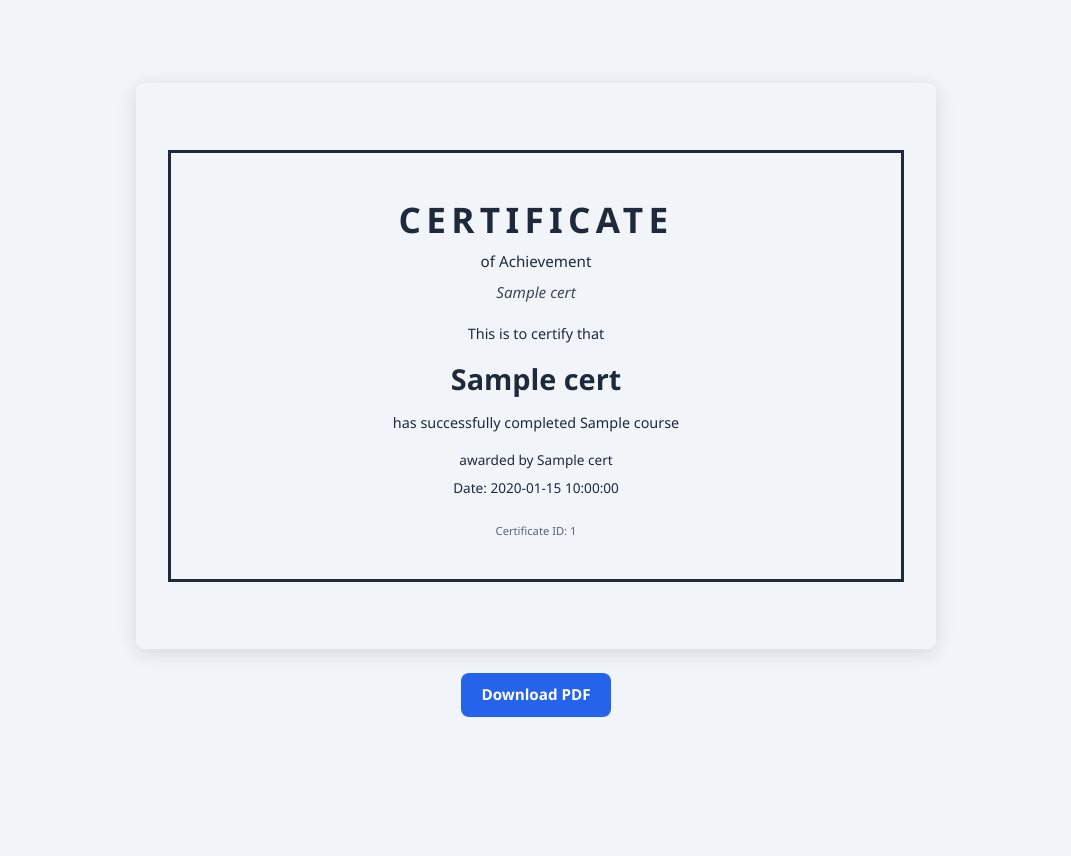
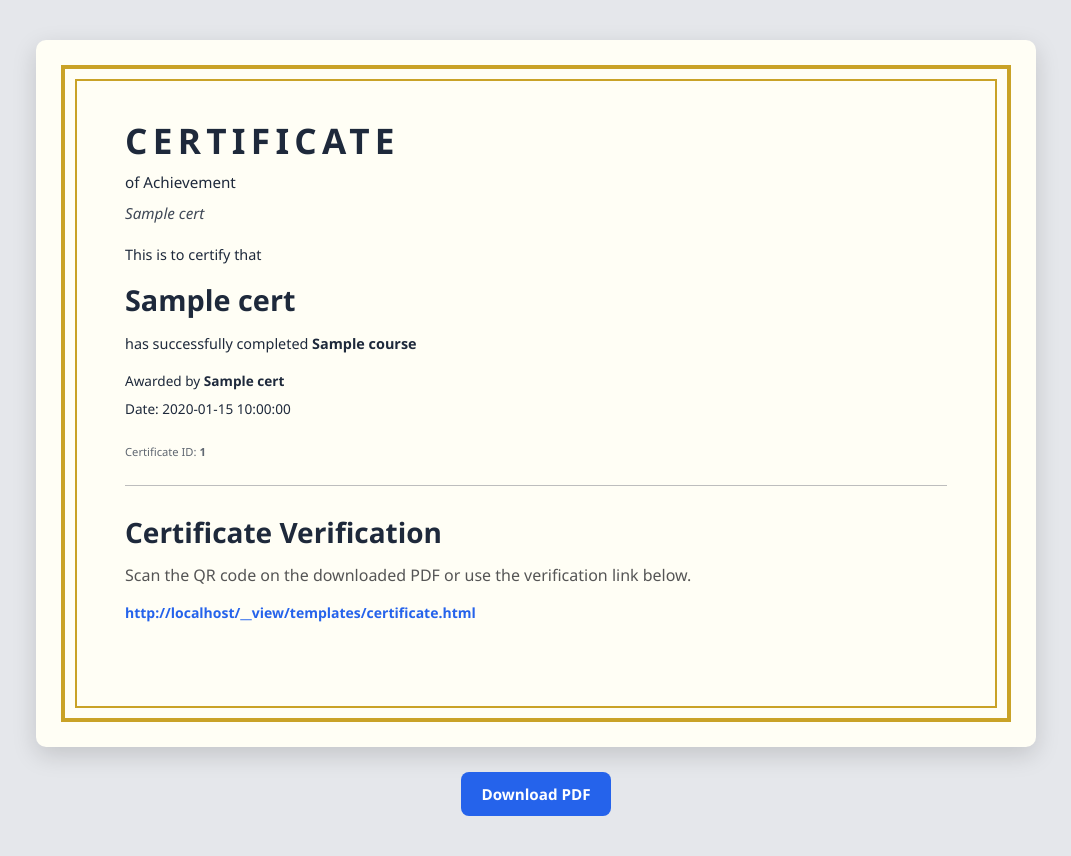
Before and after one commit to manikanta-paramkusham/online-certificate-generator, a Flask app: template templates/certificate.html in a window 1280 px wide. Shown: the whole page, without its empty margins (104-1175 px from the left). Before the commit the page ends 717 px from the top, so only its background shows below. Run offline with Flask 3, Linux system fonts and the light colour scheme; the template is opened without the code that fills it: most values are stand-ins (such as "Sample title", 1, 10 or a date in 2020).

Commit message:
Added CSV upload and QR code verification feature

```diff
--- a/pdf_gen.py
+++ b/pdf_gen.py
@@ -1,7 +1,10 @@
 import io
+import qrcode
+
 from reportlab.lib import colors
 from reportlab.lib.pagesizes import landscape, A4
 from reportlab.lib.units import inch
+from reportlab.lib.utils import ImageReader
 from reportlab.pdfgen import canvas
 
 TEMPLATES = {
@@ -31,29 +34,53 @@ VALID_TEMPLATES = set(TEMPLATES.keys())
 def completion_text(cert, batch):
     course = (cert.get("course") or "").strip()
     title = (batch.get("title") or "").strip()
+
     if course:
         return f"has successfully completed {course}"
+
     return f"has successfully completed {title}"
 
 
 def generate_pdf(cert, batch):
     buf = io.BytesIO()
+
     w, h = landscape(A4)
+
     c = canvas.Canvas(buf, pagesize=landscape(A4))
 
     template = batch.get("template", "classic")
+
     tpl = TEMPLATES.get(template, TEMPLATES["classic"])
 
+    # Background
     c.setFillColor(tpl["bg"])
     c.rect(0, 0, w, h, fill=1, stroke=0)
 
+    # Border
     margin = 0.5 * inch
+
     c.setStrokeColor(tpl["border"])
     c.setLineWidth(3)
-    c.rect(margin, margin, w - 2 * margin, h - 2 * margin, fill=0, stroke=1)
+    c.rect(
+        margin,
+        margin,
+        w - 2 * margin,
+        h - 2 * margin,
+        fill=0,
+        stroke=1,
+    )
+
     c.setLineWidth(1)
-    c.rect(margin + 8, margin + 8, w - 2 * margin - 16, h - 2 * margin - 16, fill=0, stroke=1)
+    c.rect(
+        margin + 8,
+        margin + 8,
+        w - 2 * margin - 16,
+        h - 2 * margin - 16,
+        fill=0,
+        stroke=1,
+    )
 
+    # Title
     y = h - 1.4 * inch
 
     c.setFillColor(tpl["accent"])
@@ -61,45 +88,120 @@ def generate_pdf(cert, batch):
     c.drawCentredString(w / 2, y, "CERTIFICATE")
 
     y -= 0.5 * inch
+
     c.setFillColor(tpl["subtitle"])
     c.setFont("Helvetica", 14)
     c.drawCentredString(w / 2, y, "of Achievement")
 
+    # Program
     program = (batch.get("title") or "").strip()
     course = (cert.get("course") or "").strip()
+
     if program and course:
         y -= 0.45 * inch
         c.setFont("Helvetica-Oblique", 12)
         c.drawCentredString(w / 2, y, program)
 
+    # Student name
     y -= 0.7 * inch
+
     c.setFont("Helvetica", 13)
     c.drawCentredString(w / 2, y, "This is to certify that")
 
     y -= 0.7 * inch
+
     c.setFillColor(tpl["accent"])
     c.setFont("Helvetica-Bold", 28)
     c.drawCentredString(w / 2, y, cert["student_name"])
 
+    # Completion text
     y -= 0.7 * inch
+
     c.setFillColor(tpl["subtitle"])
     c.setFont("Helvetica", 13)
-    c.drawCentredString(w / 2, y, completion_text(cert, batch))
+    c.drawCentredString(
+        w / 2,
+        y,
+        completion_text(cert, batch)
+    )
 
+    # Company
     y -= 0.6 * inch
+
     c.setFont("Helvetica", 11)
-    c.drawCentredString(w / 2, y, f"awarded by {batch['company_name']}")
+    c.drawCentredString(
+        w / 2,
+        y,
+        f"Awarded by {batch['company_name']}"
+    )
 
+    # Date
     date_str = (cert.get("date") or "").strip()
+
     if date_str:
         y -= 0.6 * inch
-        c.drawCentredString(w / 2, y, f"Date: {date_str}")
+        c.drawCentredString(
+            w / 2,
+            y,
+            f"Date: {date_str}"
+        )
+
+    # Certificate ID
+    c.setFont("Helvetica", 8)
+    c.setFillColor(tpl["subtitle"])
+
+    c.drawCentredString(
+        w / 2,
+        margin + 0.3 * inch,
+        f"Certificate ID: {cert['unique_id']}"
+    )
+
+    # ==========================================
+    # QR CODE
+    # ==========================================
+
+    verification_url = (
+        f"https://online-certificate-generator-8ksx.onrender.com/cert/{cert['unique_id']}"
+    )
+
+    qr = qrcode.QRCode(
+        version=1,
+        box_size=8,
+        border=2,
+    )
+
+    qr.add_data(verification_url)
+    qr.make(fit=True)
+
+    img = qr.make_image(fill_color="black", back_color="white")
+
+    qr_buffer = io.BytesIO()
+    img.save(qr_buffer, format="PNG")
+    qr_buffer.seek(0)
+
+    qr_image = ImageReader(qr_buffer)
+
+    qr_size = 1.2 * inch
+
+    c.drawImage(
+        qr_image,
+        w - margin - qr_size,
+        margin + 0.35 * inch,
+        width=qr_size,
+        height=qr_size,
+    )
 
     c.setFont("Helvetica", 8)
-    c.setFillColor(tpl["subtitle"])
-    c.drawCentredString(w / 2, margin + 0.3 * inch, f"Certificate ID: {cert['unique_id']}")
+
+    c.drawCentredString(
+        w - margin - qr_size / 2,
+        margin + 0.15 * inch,
+        "Scan to Verify",
+    )
 
     c.showPage()
     c.save()
+
     buf.seek(0)
+
     return buf
--- a/static/style.css
+++ b/static/style.css
@@ -100,33 +100,71 @@ td a { color: #2563eb; word-break: break-all; }
 td button { background: none; color: #2563eb; padding: 0.2rem 0.5rem; font-size: 0.8rem; font-weight: 400; }
 
 /* Certificate preview page */
-.cert-page {
-  display: flex;
-  flex-direction: column;
-  align-items: center;
-  justify-content: center;
-  min-height: 100vh;
-  padding: 2rem 1rem;
+.cert-page{
+
+  background:#e5e7eb;
+
+  display:flex;
+
+  flex-direction:column;
+
+  align-items:center;
+
+  justify-content:center;
+
+  min-height:100vh;
+
+  padding:40px;
+}
+.cert-preview{
+  width:min(95vw,1000px);
+  aspect-ratio:1.414/1;
+
+  background:#fffef5;
+
+  border-radius:10px;
+
+  display:flex;
+  justify-content:center;
+  align-items:center;
+
+  padding:25px;
+
+  box-shadow:0 8px 25px rgba(0,0,0,.15);
 }
 
-.cert-preview {
-  width: 100%;
-  max-width: 800px;
-  aspect-ratio: 1.414 / 1;
-  border-radius: 8px;
-  box-shadow: 0 4px 20px rgba(0,0,0,0.12);
-  display: flex;
-  align-items: center;
-  justify-content: center;
-  padding: 2rem;
+.cert-inner{
+
+  width:100%;
+  height:100%;
+
+  position:relative;
+
+  padding:45px 60px;
+
+  border:4px solid #c9a227;
+
+  background:#fffef5;
+
+  box-sizing:border-box;
+
+  overflow:hidden;
 }
 
-.cert-inner {
-  text-align: center;
-  width: 100%;
-  border: 3px solid;
-  padding: 2.5rem 2rem;
-  position: relative;
+.cert-inner::before{
+
+  content:"";
+
+  position:absolute;
+
+  top:10px;
+  left:10px;
+  right:10px;
+  bottom:10px;
+
+  border:2px solid #c9a227;
+
+  pointer-events:none;
 }
 
 .tpl-classic { background: #fffef5; }
@@ -150,7 +188,12 @@ td button { background: none; color: #2563eb; padding: 0.2rem 0.5rem; font-size:
 .cert-inner .date { font-size: 0.85rem; margin-top: 0.5rem; }
 .cert-inner .cert-id { font-size: 0.7rem; margin-top: 1.5rem; opacity: 0.7; }
 
-.cert-actions { margin-top: 1.5rem; }
+.cert-actions{
+
+  margin-top:25px;
+
+  text-align:center;
+}
 
 @media (max-width: 600px) {
   .cert-inner h1 { font-size: 1.5rem; }
@@ -318,3 +361,34 @@ input[type="file"]:hover{
   }
 
 }
+
+
+hr{
+
+  border:none;
+
+  border-top:1px solid #bdbdbd;
+
+  margin:30px 0;
+}
+
+.cert-inner h3{
+
+  font-size:28px;
+
+  margin-bottom:15px;
+}
+
+.cert-inner a{
+
+  color:#2563eb;
+
+  text-decoration:none;
+
+  font-weight:600;
+}
+
+.cert-inner a:hover{
+
+  text-decoration:underline;
+}
--- a/templates/certificate.html
+++ b/templates/certificate.html
@@ -3,31 +3,91 @@
 <head>
     <meta charset="UTF-8">
     <meta name="viewport" content="width=device-width, initial-scale=1.0">
-  <title>Certificate — {{ cert.student_name }}</title>
-  <meta name="description" content="Certificate of achievement for {{ cert.student_name }}">
+    <title>Certificate - {{ cert.student_name }}</title>
+    <meta name="description" content="Certificate of Achievement for {{ cert.student_name }}">
     <link rel="stylesheet" href="/static/style.css">
 </head>
+
 <body class="cert-page">
+
     <div class="cert-preview tpl-{{ cert.template }}">
+
         <div class="cert-inner">
+
             <h1>CERTIFICATE</h1>
-      <p class="sub">of Achievement</p>
+
+            <p class="sub">
+                of Achievement
+            </p>
+
             {% if cert.course and cert.title %}
-      <p class="program">{{ cert.title }}</p>
+            <p class="program">
+                {{ cert.title }}
+            </p>
             {% endif %}
-      <p class="label">This is to certify that</p>
-      <h2 class="name">{{ cert.student_name }}</h2>
-      <p class="label">has successfully completed {{ cert.course or cert.title }}</p>
-      <p class="company">awarded by {{ cert.company_name }}</p>
+
+            <p class="label">
+                This is to certify that
+            </p>
+
+            <h2 class="name">
+                {{ cert.student_name }}
+            </h2>
+
+            <p class="label">
+                has successfully completed
+                <strong>{{ cert.course or cert.title }}</strong>
+            </p>
+
+            <p class="company">
+                Awarded by
+                <strong>{{ cert.company_name }}</strong>
+            </p>
+
             {% if cert.date %}
-      <p class="date">Date: {{ cert.date }}</p>
+            <p class="date">
+                Date: {{ cert.date }}
+            </p>
             {% endif %}
-      <p class="cert-id">Certificate ID: {{ cert.unique_id }}</p>
+
+            <p class="cert-id">
+                Certificate ID:
+                <strong>{{ cert.unique_id }}</strong>
+            </p>
+
+            <hr style="margin:25px 0;">
+
+            <h3 style="margin-bottom:10px;">
+                Certificate Verification
+            </h3>
+
+            <p style="margin-bottom:15px;color:#555;">
+                Scan the QR code on the downloaded PDF
+                or use the verification link below.
+            </p>
+
+            <p style="word-break:break-all;font-size:14px;">
+
+                <a href="/cert/{{ cert.unique_id }}">
+                    {{ request.url }}
+                </a>
+
+            </p>
+
         </div>
+
     </div>
 
     <div class="cert-actions">
-    <a href="/cert/{{ cert.unique_id }}/download" class="btn-download">Download PDF</a>
+
+        <a
+            href="/cert/{{ cert.unique_id }}/download"
+            class="btn-download"
+        >
+            Download PDF
+        </a>
+
     </div>
+
 </body>
 </html>
```
Lines whose indentation alone changed are shown as unchanged.
